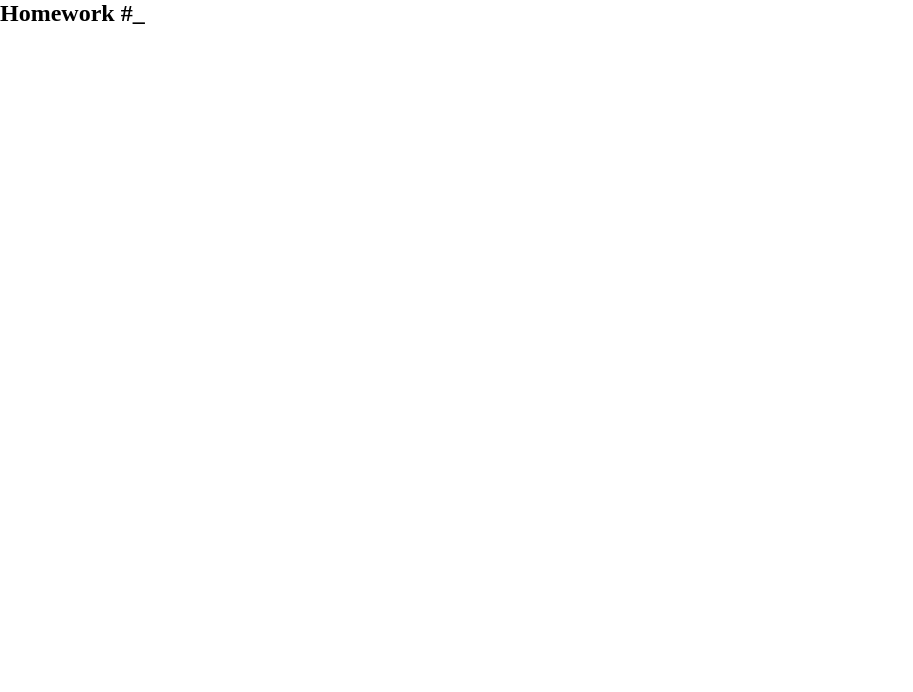
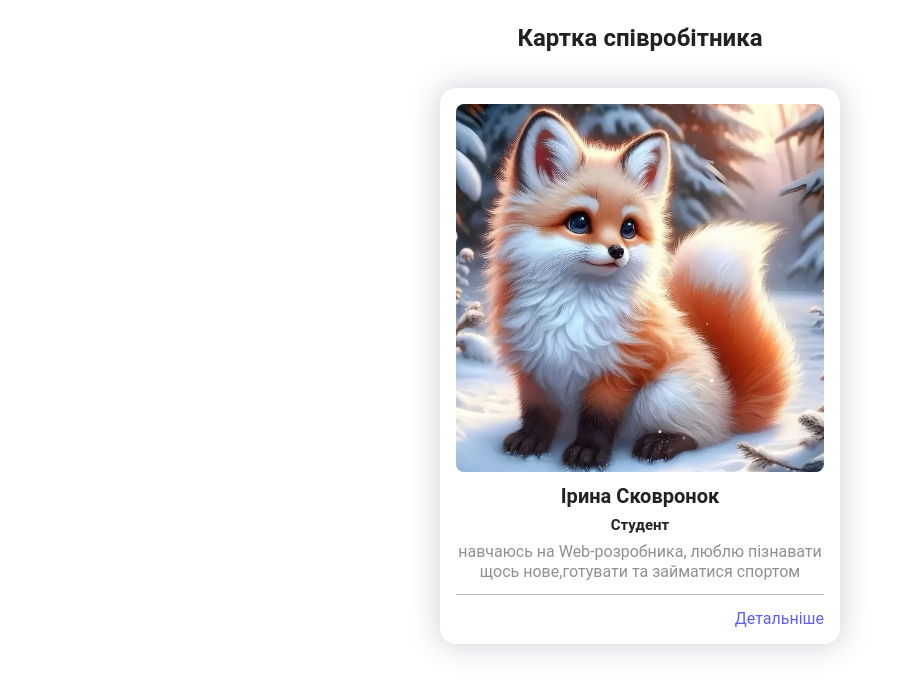
Before and after one commit to Iryna-03/it-fast-start-02-11-2026, a plain HTML site: page index.html in a window 1280 px wide. Shown: the whole page, without its empty margins (0-913 px from the left). Drawn offline with Linux system fonts and the light colour scheme.

Commit message:
add employee card

```diff
--- a/index.html
+++ b/index.html
@@ -10,7 +10,16 @@
     <header></header>
     <main>
         <section>
-            <h1>Homework #_</h1>
+            <h1>Картка співробітника</h1>
+            <article class="card">
+                <img class="card-photo" src="./images/photo.jpg" alt="фото співробітника">
+                <h2 class="card-name">Ірина Сковронок</h2>
+                <h3 class="card-role">Студент</h3>
+                <p class="card-text">навчаюсь на Web-розробника, люблю пізнавати щось нове,готувати та займатися спортом</p>
+                <div class="card-footer">
+                    <a class="card-link" href="#">Детальніше</a>
+                </div>
+            </article>
         </section>
     </main>
     <footer></footer>
--- a/styles/style.css
+++ b/styles/style.css
@@ -3,3 +3,69 @@
     padding: 0;
     box-sizing: border-box
 }
+body {
+    font-family: Roboto, Arial, sans-serif;
+    text-align: center;
+    color: #909090;
+    padding-bottom: 40px;
+}
+
+h1,
+h2,
+h3 {
+    color: #222;
+}
+
+h1 {
+    font-size: 24px;
+    margin: 24px 0 36px;
+}
+
+.card {
+    width: 400px;
+    padding: 16px;
+    margin: 0 auto;
+    background-color: #fff;
+    border-radius: 16px;
+    box-shadow: 0 0 30px #32326440;
+}
+
+.card-photo {
+    display: block;
+    width: 100%;
+    aspect-ratio: 1 / 1;
+    object-fit: cover;
+    border-radius: 8px;
+}
+
+.card-name {
+    font-size: 20px;
+    margin: 12px 0 8px;
+}
+
+.card-role {
+    font-size: 15px;
+    margin-bottom: 8px;
+}
+
+.card-text {
+    font-size: 16px;
+    line-height: 1.25;
+    margin-bottom: 12px;
+}
+
+.card-footer {
+    border-top: 1px solid #bbb;
+    padding-top: 14px;
+    text-align: right;
+}
+
+.card-link {
+    font-size: 16px;
+    color: #5d5dff;
+    text-decoration: none;
+}
+
+.card-link:hover {
+    text-decoration: underline;
+}
```
Also changed, not shown: images/photo.jpg (added).
